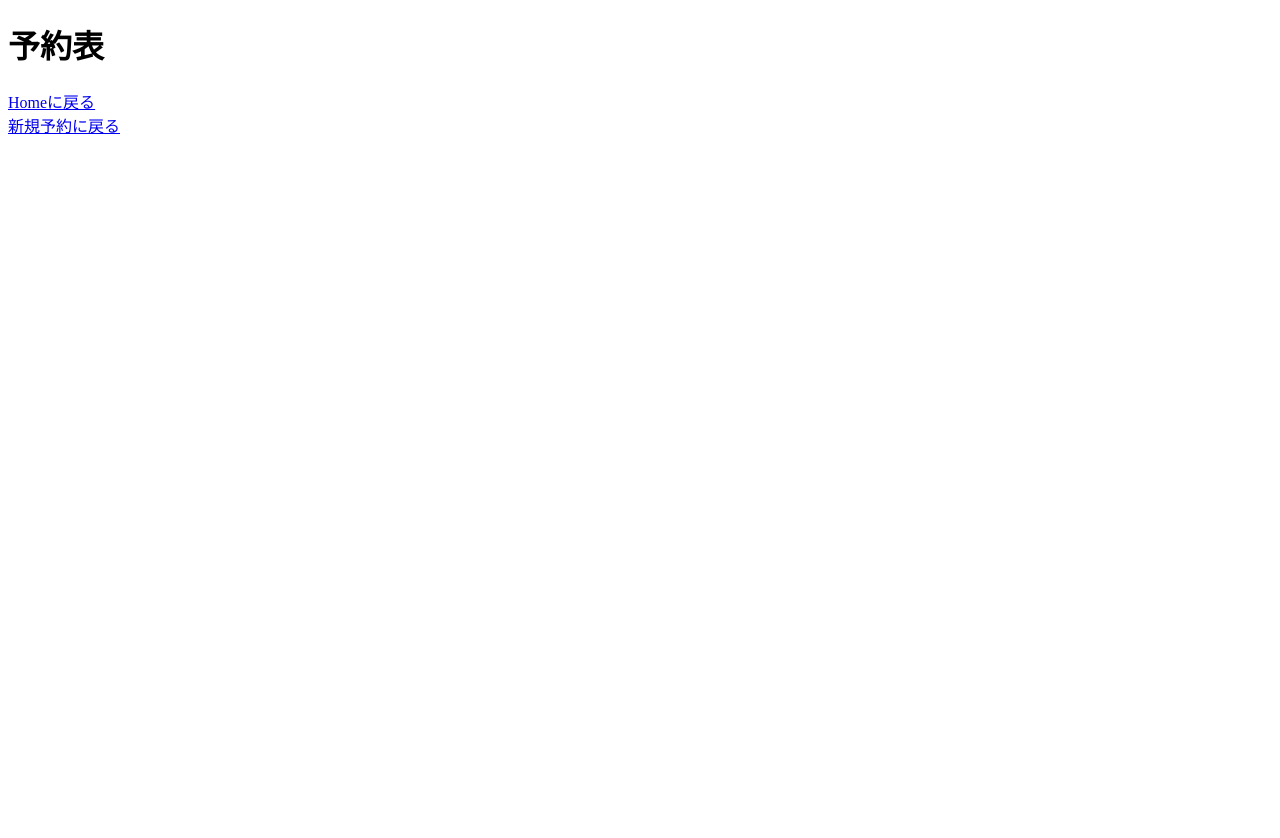
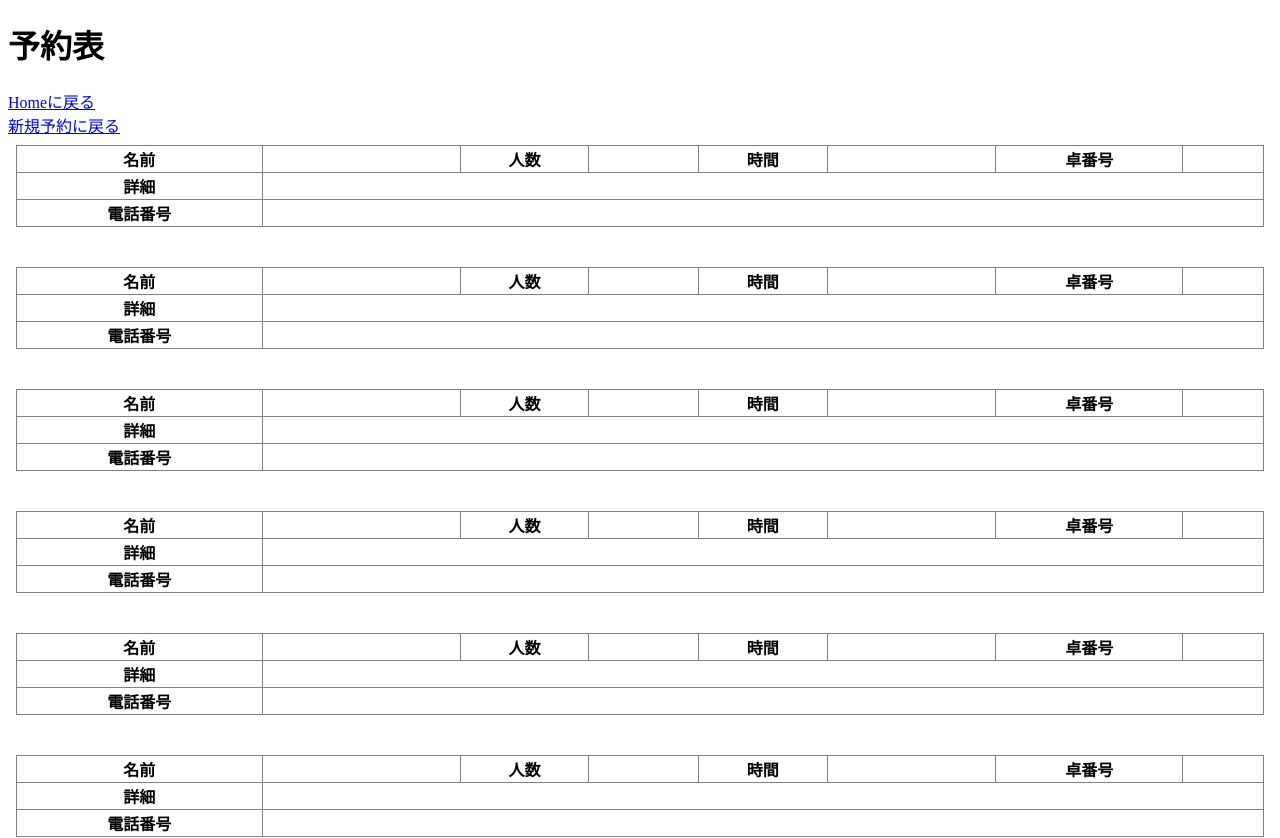
Before and after one commit to chara52/RMS, a Vue app: page /table in a window 1280 px wide. Shown: the top 838 px of the page. Before the commit the page ends 800 px from the top, so only its background shows below. Built offline with nearby package versions, Linux system fonts and the light colour scheme.

Commit message:
Make ReservationTable

```diff
--- a/src/components/ReservationTable.vue
+++ b/src/components/ReservationTable.vue
@@ -8,4 +8,50 @@
   <div>
     <router-link to="/form">新規予約に戻る</router-link>
   </div>
+
+  <body v-for="i in 13" :key="i">
+    <table border="1" width="100%">
+      <tbody>
+        <tr>
+         <th>名前</th>
+         <td class="name-space">&nbsp;</td>
+         <th>人数</th>
+         <td class="number-space">&nbsp;</td>
+         <th>時間</th>
+         <td class="time-space">&nbsp;</td>
+         <th>卓番号</th>
+         <td class="table-space">&nbsp;</td>
+        </tr>
+        <tr>
+          <th>詳細</th>
+          <td colspan="7">&nbsp;</td>
+        </tr>
+        <tr>
+          <th>電話番号</th>
+          <td colspan="7">&nbsp;</td>
+        </tr>
+      </tbody>
+    </table>
+  </body>
 </template>
+
+<style>
+  table {
+    border-collapse: collapse;
+  }
+  .name-space {
+    padding-left: 48px;
+  }
+  .number-space {
+    padding-left: 24px;
+  }
+  .time-space {
+    padding-left: 40px;
+  }
+  .table-space {
+    padding-left: 16px;
+  }
+  body {
+    margin-bottom: 40px;
+  }
+</style>
```
